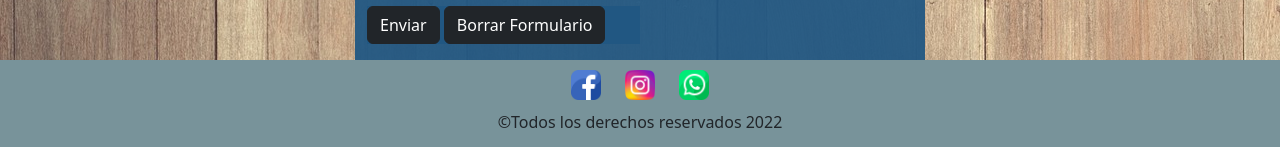
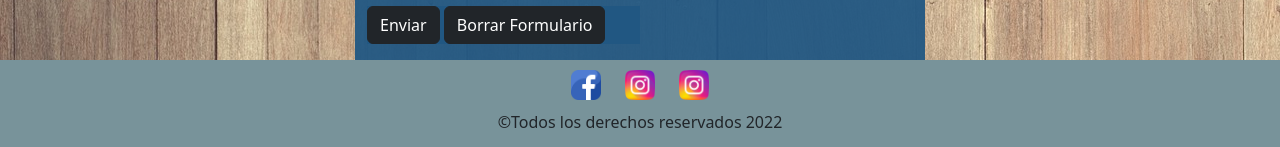
Before and after one commit to cris-deplaciido/PreEntrega3-Deplacido, a website: page pages/contacto.html in a window 1280 px wide. Shown: the part 718-865 px from the top of the page. Drawn offline with nearby package versions, Linux system fonts and the light colour scheme.

Commit message:
Solucion linkeo4

```diff
--- a/pages/contacto.html
+++ b/pages/contacto.html
@@ -76,7 +76,7 @@
             <div class="">
                 <img src="../img/facebook.png" alt="">
                 <img src="../img/instagram.png" alt="">
-                <img src="../img/whatsapp.png" alt="">
+                <img src="../img/instagram.png" alt="">
                 <p>©Todos los derechos reservados 2022</p>
             </div>
 
```
